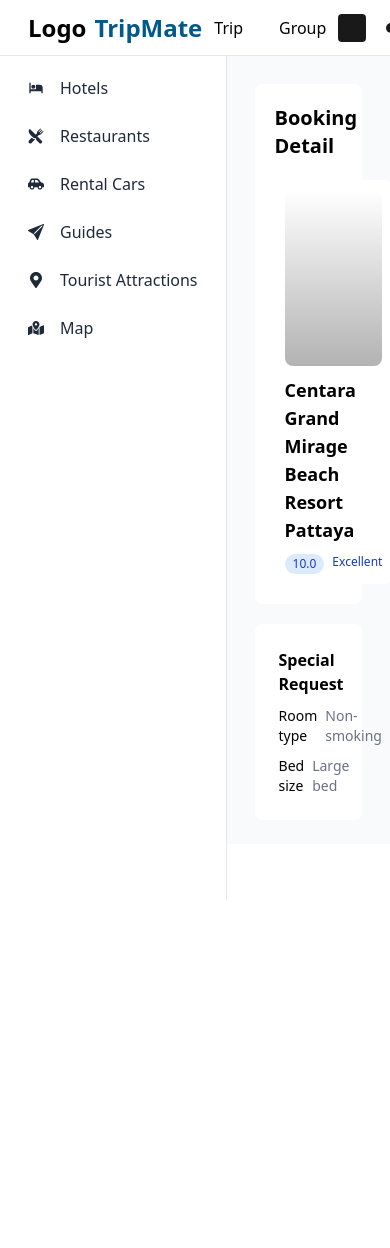
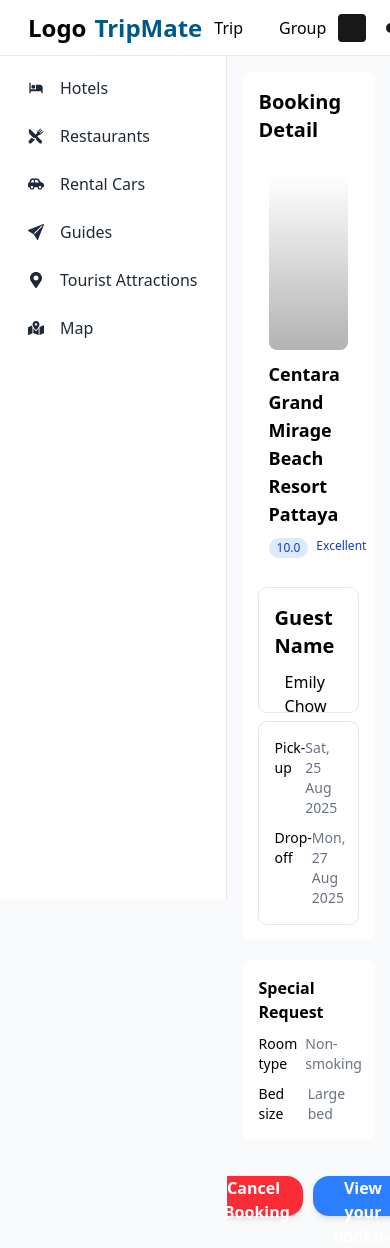
Before and after one commit to louiskub/Tripmate_Frontend, a Next.js app: page /bookingdetail in a window 390 px wide. Shown: the top 1248 px of the page. Before the commit the page ends 900 px from the top, so only its background shows below. Built offline with nearby package versions, Linux system fonts and the light colour scheme.

Commit message:
bookingdetail_responsive_update

```diff
--- a/src/app/bookingdetail/page.tsx
+++ b/src/app/bookingdetail/page.tsx
@@ -1,39 +1,33 @@
-import Navbar from '@/components/navbar/nav'
-import SideNav from '@/components/navbar/sidenav'
+import Navbar from "@/components/navbar/nav"
+import SideNav from "@/components/navbar/sidenav"
 
 export default function BookingDetail() {
   return (
-    <div className="w-full h-screen relative bg-gray-50">
-    <Navbar />
+    <div className="w-full min-h-screen relative bg-gray-50">
+      <Navbar />
 
-      <div className="flex h-[calc(100%-56px)]">
+      <div className="flex min-h-[calc(100vh-56px)]">
         <SideNav />
 
-        <main className="flex-1 p-7 flex flex-col gap-5 overflow-auto">
-          <div className="bg-white rounded-lg p-5 flex flex-col gap-5">
+        <main className="flex-1 p-4 md:p-7 flex flex-col gap-5 overflow-auto">
+          <div className="bg-white rounded-lg p-4 md:p-5 flex flex-col gap-5">
             <h2 className="text-xl font-bold text-black">Booking Detail</h2>
-            <div className="flex gap-5">
+            <div className="flex flex-col md:flex-row gap-5">
               <div className="flex-1 bg-white rounded-lg p-2.5 flex flex-col gap-2.5">
                 <div className="bg-gradient-to-b from-gray-800/0 to-black/30 rounded-lg h-44"></div>
-                <div className="text-black text-lg font-semibold">
-                  Centara Grand Mirage Beach Resort Pattaya
-                </div>
+                <div className="text-black text-lg font-semibold">Centara Grand Mirage Beach Resort Pattaya</div>
                 <div className="flex gap-2">
-                  <span className="px-2 py-0.5 bg-blue-100 text-blue-800 rounded-full text-xs font-medium">
-                    10.0
-                  </span>
+                  <span className="px-2 py-0.5 bg-blue-100 text-blue-800 rounded-full text-xs font-medium">10.0</span>
                   <span className="text-xs text-blue-800">Excellent</span>
                 </div>
               </div>
 
               <div className="flex-1 flex flex-col gap-2.5">
-                <div className="bg-white rounded-lg p-5 outline outline-1 outline-gray-200">
+                <div className="bg-white rounded-lg p-4 md:p-5 outline outline-1 outline-gray-200">
                   <div className="text-xl font-bold text-black">Guest Name</div>
-                  <div className="h-9 p-2.5 bg-white rounded-lg text-base font-medium text-black">
-                    Emily Chow
-                  </div>
+                  <div className="h-9 p-2.5 bg-white rounded-lg text-base font-medium text-black">Emily Chow</div>
                 </div>
-                <div className="bg-white rounded-lg p-5 outline outline-1 outline-gray-200 flex flex-col gap-2.5">
+                <div className="bg-white rounded-lg p-4 md:p-5 outline outline-1 outline-gray-200 flex flex-col gap-2.5">
                   <div className="flex justify-between">
                     <span className="text-sm text-black font-medium">Pick-up</span>
                     <span className="text-sm text-gray-500">Sat, 25 Aug 2025</span>
@@ -47,7 +41,7 @@
             </div>
           </div>
 
-          <div className="bg-white rounded-lg p-6 flex flex-col gap-2.5">
+          <div className="bg-white rounded-lg p-4 md:p-6 flex flex-col gap-2.5">
             <h3 className="text-base font-bold text-black">Special Request</h3>
             <div className="flex gap-2">
               <span className="text-sm text-black font-medium">Room type</span>
@@ -59,16 +53,16 @@
             </div>
           </div>
 
-          <div className="self-stretch px-6 py-4 bg-custom-white rounded-[10px] inline-flex flex-col justify-center items-center gap-2.5">
-            <button className="h-10 w-50 px-5 bg-blue-500 text-white font-bold rounded-2xl shadow-md hover:bg-blue-700">
+          <div className="self-stretch px-4 md:px-6 py-4 bg-custom-white rounded-[10px] inline-flex flex-row justify-center items-center gap-2.5">
+            <button className="h-10 w-full md:w-50 px-5 bg-red-500 text-white font-bold rounded-2xl shadow-md hover:bg-red-600">
+              Cancel Booking
+            </button>
+            <button className="h-10 w-full md:w-50 px-5 bg-blue-500 text-white font-bold rounded-2xl shadow-md hover:bg-blue-700">
               View your bookings
-            </button>
-            <button className="h-10 w-50 px-5 bg-red-500 text-white font-bold rounded-2xl shadow-md hover:bg-red-600">
-              Cancel Booking
             </button>
           </div>
         </main>
       </div>
     </div>
-  );
+  )
 }
```
